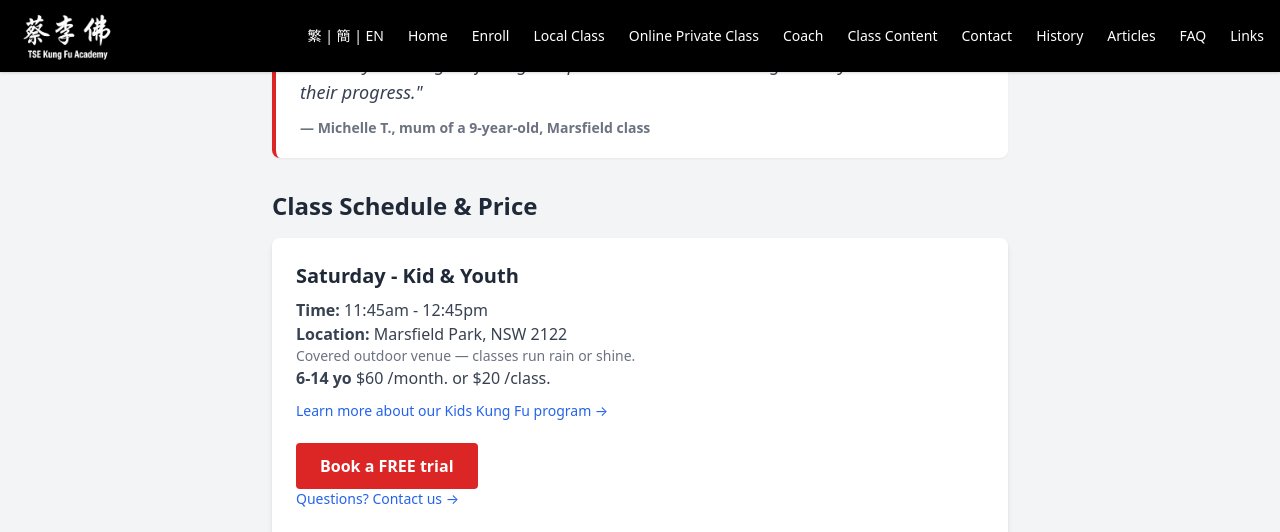
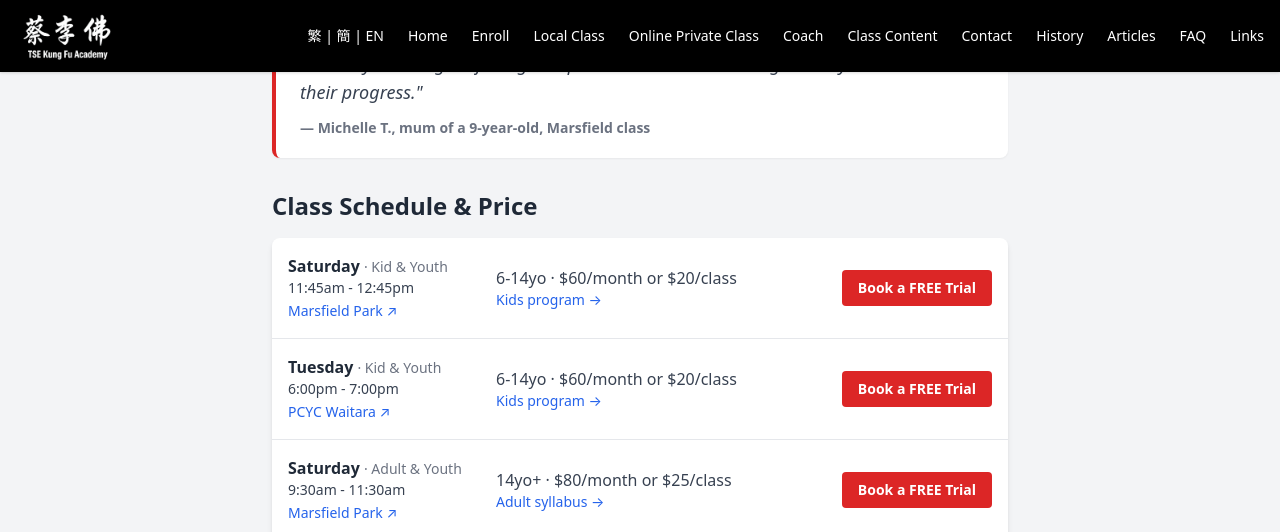
Before and after one commit to sydneykungfu/sydneykungfu.github.io, a Jekyll site: the page built from enroll.html, in a window 1280 px wide and 1400 px high, scrolled down 1612 px. Shown: the top 532 px of the window. Built offline with Jekyll 4.4.1, drawn with Linux system fonts in a browser that asks for light colours; some of the changed text lies outside the part shown; grey boxes are pictures that could not be loaded.

Commit message:
feat: redesign hero CTA and schedule display
Point the hero's primary CTA at the schedule section instead of
straight to the enrollment form, and replace the stacked schedule
cards (with duplicate embedded maps) with a compact responsive row
layout that keeps a per-session enrol CTA and links to the exact
Google Maps pins.

Co-Authored-By: Claude Sonnet 5 <noreply@anthropic.com>

```diff
--- a/_includes/schedule-cards-en.html
+++ b/_includes/schedule-cards-en.html
@@ -1,80 +1,60 @@
-<div class="grid gap-6 sm:grid-cols-1 md:grid-cols-1 lg:grid-cols-1 mb-6">
+<div class="rounded-lg shadow-md bg-white divide-y divide-gray-200 mb-6 overflow-hidden">
 
   <!-- Saturday Kid & Youth -->
-  <div class="bg-white shadow-md rounded-lg p-6">
-    <h3 class="text-xl font-bold mb-2">Saturday - Kid & Youth</h3>
-    <p class="text-gray-700"><strong>Time:</strong> 11:45am - 12:45pm</p>
-    <p class="text-gray-700"><strong>Location:</strong> Marsfield Park, NSW 2122</p>
-    <p class="text-gray-500 text-sm">Covered outdoor venue — classes run rain or shine.</p>
-    <p class="text-gray-700"><strong>6-14 yo</strong> $60 /month. or $20 /class.</p>
-    <p class="mt-2"><a href="/kungfu-classes-kids-sydney.html" class="text-blue-600 hover:underline text-sm">Learn more about our Kids Kung Fu program →</a></p>
-    <p class="mt-8 mb-2"><a href="{{ include.enroll_url | default: '/enroll.html' }}"
-      {% if include.new_window %}target="_blank" rel="noopener"{% endif %}
-      class="bg-red-600 px-6 py-3 rounded text-white font-semibold hover:bg-red-700">Book a FREE trial</a></p>
-    <p class="mb-6"><a href="/#contact" class="text-blue-600 hover:underline text-sm">Questions? Contact us →</a></p>
-    <div class="mt-2">
-      <div class="text-center mb-4">
-        <iframe
-          src="https://www.google.com/maps/embed?pb=!1m18!1m12!1m3!1d5583.819274151691!2d151.10011581293327!3d-33.770813013881664!2m3!1f0!2f0!3f0!3m2!1i1024!2i768!4f13.1!3m3!1m2!1s0x6b12a7d7fbad6d09%3A0xd86e068b93aa42d4!2sChoy%20Lee%20Fut%20Kung%20Fu%20Tse%20Academy!5e1!3m2!1sen!2sau!4v1744844472508!5m2!1sen!2sau"
-          width="100%"
-          height="300"
-          style="border:0;"
-          allowfullscreen=""
-          loading="lazy"></iframe>
-      </div>
+  <div class="p-4 flex flex-col gap-3 md:flex-row md:items-center md:gap-4">
+    <div class="md:w-48 md:flex-shrink-0">
+      <div class="font-semibold">Saturday <span class="font-normal text-gray-500 text-sm">· Kid & Youth</span></div>
+      <div class="text-gray-700 text-sm">11:45am - 12:45pm</div>
+      <a href="https://www.google.com/maps?cid=15595409756178236116" target="_blank" rel="noopener" class="text-blue-600 hover:underline text-sm">Marsfield Park ↗</a>
+    </div>
+    <div class="md:flex-1 text-gray-700">
+      <span class="font-medium">6-14yo</span> · $60/month or $20/class
+      <a href="/kungfu-classes-kids-sydney.html" class="block text-blue-600 hover:underline text-sm">Kids program →</a>
+    </div>
+    <div class="md:w-44 md:flex-shrink-0 md:text-right">
+      <a href="{{ include.enroll_url | default: '/enroll.html' }}"
+        {% if include.new_window %}target="_blank" rel="noopener"{% endif %}
+        class="bg-red-600 px-4 py-2 rounded text-white font-semibold hover:bg-red-700 inline-block text-sm">Book a FREE Trial</a>
     </div>
   </div>
 
-  <!-- Tuesday -->
-  <div class="bg-white shadow-md rounded-lg p-6">
-    <h3 class="text-xl font-bold mb-2">Tuesday - Kid & Youth</h3>
-    <p class="text-gray-700"><strong>Time:</strong> 6:00pm - 7:00pm</p>
-    <p class="text-gray-700"><strong>Location:</strong> Outside PCYC Waitara, 2077</p>
-    <p class="text-gray-500 text-sm">Covered outdoor venue — classes run rain or shine.</p>
-    <p class="text-gray-700"><strong>6-14 yo</strong> $60 /month. or $20 /class.</p>
-    <p class="mt-2"><a href="/kungfu-classes-kids-sydney.html" class="text-blue-600 hover:underline text-sm">Learn more about our Kids Kung Fu program →</a></p>
-    <p class="mt-8 mb-2"><a href="{{ include.enroll_url | default: '/enroll.html' }}"
-      {% if include.new_window %}target="_blank" rel="noopener"{% endif %}
-      class="bg-red-600 px-6 py-3 rounded text-white font-semibold hover:bg-red-700">Book a FREE trial</a></p>
-    <p class="mb-6"><a href="/#contact" class="text-blue-600 hover:underline text-sm">Questions? Contact us →</a></p>
-    <div class="mt-2">
-      <div class="text-center mb-4">
-        <iframe
-          src="https://www.google.com/maps/embed?pb=!1m18!1m12!1m3!1d6208.403115087386!2d151.10127588693425!3d-33.70804714564825!2m3!1f0!2f0!3f0!3m2!1i1024!2i768!4f13.1!3m3!1m2!1s0x6b12a7af96967d5b%3A0x47d3297bf5e178d!2sSydney%20Kung%20Fu%20Tse%20Academy%20Choy%20Lee%20Fut%20-%20Wahroonga!5e1!3m2!1sen!2sau!4v1777546337353!5m2!1sen!2sau"
-          width="100%"
-          height="300"
-          style="border:0;"
-          allowfullscreen=""
-          loading="lazy"></iframe>
-      </div>
+  <!-- Tuesday Kid & Youth -->
+  <div class="p-4 flex flex-col gap-3 md:flex-row md:items-center md:gap-4">
+    <div class="md:w-48 md:flex-shrink-0">
+      <div class="font-semibold">Tuesday <span class="font-normal text-gray-500 text-sm">· Kid & Youth</span></div>
+      <div class="text-gray-700 text-sm">6:00pm - 7:00pm</div>
+      <a href="https://www.google.com/maps?cid=323470375572608909" target="_blank" rel="noopener" class="text-blue-600 hover:underline text-sm">PCYC Waitara ↗</a>
+    </div>
+    <div class="md:flex-1 text-gray-700">
+      <span class="font-medium">6-14yo</span> · $60/month or $20/class
+      <a href="/kungfu-classes-kids-sydney.html" class="block text-blue-600 hover:underline text-sm">Kids program →</a>
+    </div>
+    <div class="md:w-44 md:flex-shrink-0 md:text-right">
+      <a href="{{ include.enroll_url | default: '/enroll.html' }}"
+        {% if include.new_window %}target="_blank" rel="noopener"{% endif %}
+        class="bg-red-600 px-4 py-2 rounded text-white font-semibold hover:bg-red-700 inline-block text-sm">Book a FREE Trial</a>
     </div>
   </div>
 
   {% if include.filter != "kids" %}
   <!-- Saturday Adult & Youth -->
-  <div class="bg-white shadow-md rounded-lg p-6">
-    <h3 class="text-xl font-bold mb-2">Saturday - Adult & Youth</h3>
-    <p class="text-gray-700"><strong>Time:</strong> 9:30am - 11:30am</p>
-    <p class="text-gray-700"><strong>Location:</strong> Marsfield Park, NSW 2122</p>
-    <p class="text-gray-500 text-sm">Covered outdoor venue — classes run rain or shine.</p>
-    <p class="text-gray-700"><strong>14 yo+</strong> $80 /month. or $25 /class.</p>
-    <p class="mt-2"><a href="/class-content.html" class="text-blue-600 hover:underline text-sm">See our adult syllabus & progression levels →</a></p>
-    <p class="mt-8 mb-2"><a href="{{ include.enroll_url | default: '/enroll.html' }}"
-      {% if include.new_window %}target="_blank" rel="noopener"{% endif %}
-      class="bg-red-600 px-6 py-3 rounded text-white font-semibold hover:bg-red-700">Book a FREE trial</a></p>
-    <p class="mb-6"><a href="/#contact" class="text-blue-600 hover:underline text-sm">Questions? Contact us →</a></p>
-    <div class="mt-2">
-      <div class="text-center mb-4">
-        <iframe
-          src="https://www.google.com/maps/embed?pb=!1m18!1m12!1m3!1d5583.819274151691!2d151.10011581293327!3d-33.770813013881664!2m3!1f0!2f0!3f0!3m2!1i1024!2i768!4f13.1!3m3!1m2!1s0x6b12a7d7fbad6d09%3A0xd86e068b93aa42d4!2sChoy%20Lee%20Fut%20Kung%20Fu%20Tse%20Academy!5e1!3m2!1sen!2sau!4v1744844472508!5m2!1sen!2sau"
-          width="100%"
-          height="300"
-          style="border:0;"
-          allowfullscreen=""
-          loading="lazy"></iframe>
-      </div>
+  <div class="p-4 flex flex-col gap-3 md:flex-row md:items-center md:gap-4">
+    <div class="md:w-48 md:flex-shrink-0">
+      <div class="font-semibold">Saturday <span class="font-normal text-gray-500 text-sm">· Adult & Youth</span></div>
+      <div class="text-gray-700 text-sm">9:30am - 11:30am</div>
+      <a href="https://www.google.com/maps?cid=15595409756178236116" target="_blank" rel="noopener" class="text-blue-600 hover:underline text-sm">Marsfield Park ↗</a>
+    </div>
+    <div class="md:flex-1 text-gray-700">
+      <span class="font-medium">14yo+</span> · $80/month or $25/class
+      <a href="/class-content.html" class="block text-blue-600 hover:underline text-sm">Adult syllabus →</a>
+    </div>
+    <div class="md:w-44 md:flex-shrink-0 md:text-right">
+      <a href="{{ include.enroll_url | default: '/enroll.html' }}"
+        {% if include.new_window %}target="_blank" rel="noopener"{% endif %}
+        class="bg-red-600 px-4 py-2 rounded text-white font-semibold hover:bg-red-700 inline-block text-sm">Book a FREE Trial</a>
     </div>
   </div>
   {% endif %}
 
 </div>
+<p class="text-center mb-6"><a href="/#contact" class="text-blue-600 hover:underline text-sm">Questions? Contact us →</a></p>
```
Also changed, not shown: index.html (+3 -4 lines), assets/css/tailwind.min.css.
